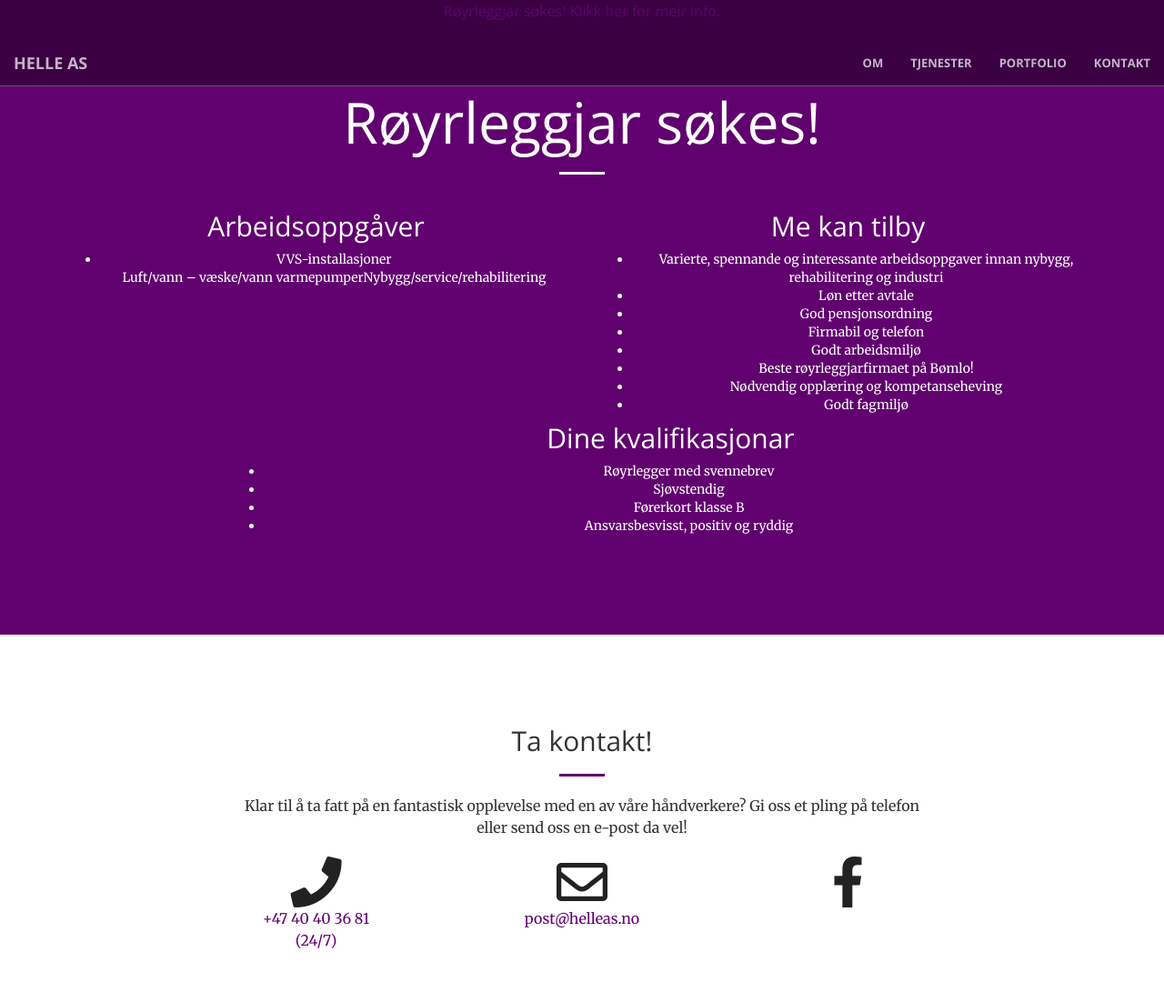
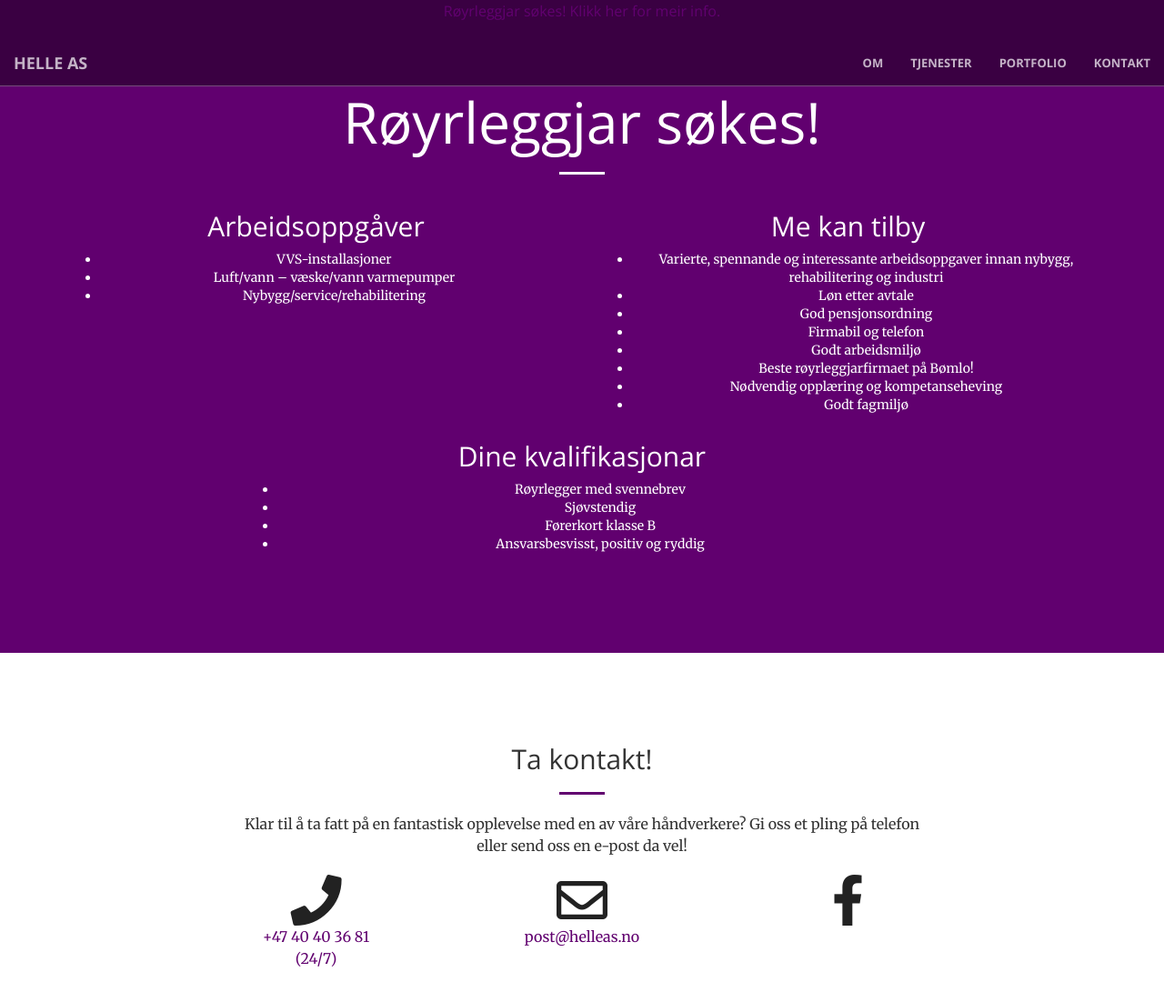
Before and after one commit to adriah/pro-ror, a Jekyll site: the page built from hire.html, in a window 1280 px wide and 1186 px high. Shown: the top 1102 px of the window at 91% size. Built offline with Jekyll 4.4.1, drawn with Linux system fonts in a browser that asks for light colours.

Commit message:
Styling lists

```diff
--- a/_includes/hire_text.html
+++ b/_includes/hire_text.html
@@ -11,10 +11,10 @@
         <div class="row">
             <div class="col col-md-6 text-center">
 				<h2>Arbeidsoppgåver</h2>
-				<ul>
-					<li>VVS-installasjoner</li
-					<li>Luft/vann – væske/vann varmepumper</li
-					<li>Nybygg/service/rehabilitering</li
+				<ul class="list-styled">
+					<li>VVS-installasjoner</li>
+					<li>Luft/vann – væske/vann varmepumper</li>
+					<li>Nybygg/service/rehabilitering</li>
 				</ul>
             </div>
             <div class="col col-md-6 text-center">
@@ -30,7 +30,7 @@
 					<li>Godt fagmiljø</li>
 				</ul>
             </div>
-            <div class="col col-lg-offset-2 text-center">
+            <div class="col-lg-8 col-lg-offset-2 text-center">
 				<h2>Dine kvalifikasjonar</h2>
 				<ul>
 					<li>Røyrlegger med svennebrev</li>
```
